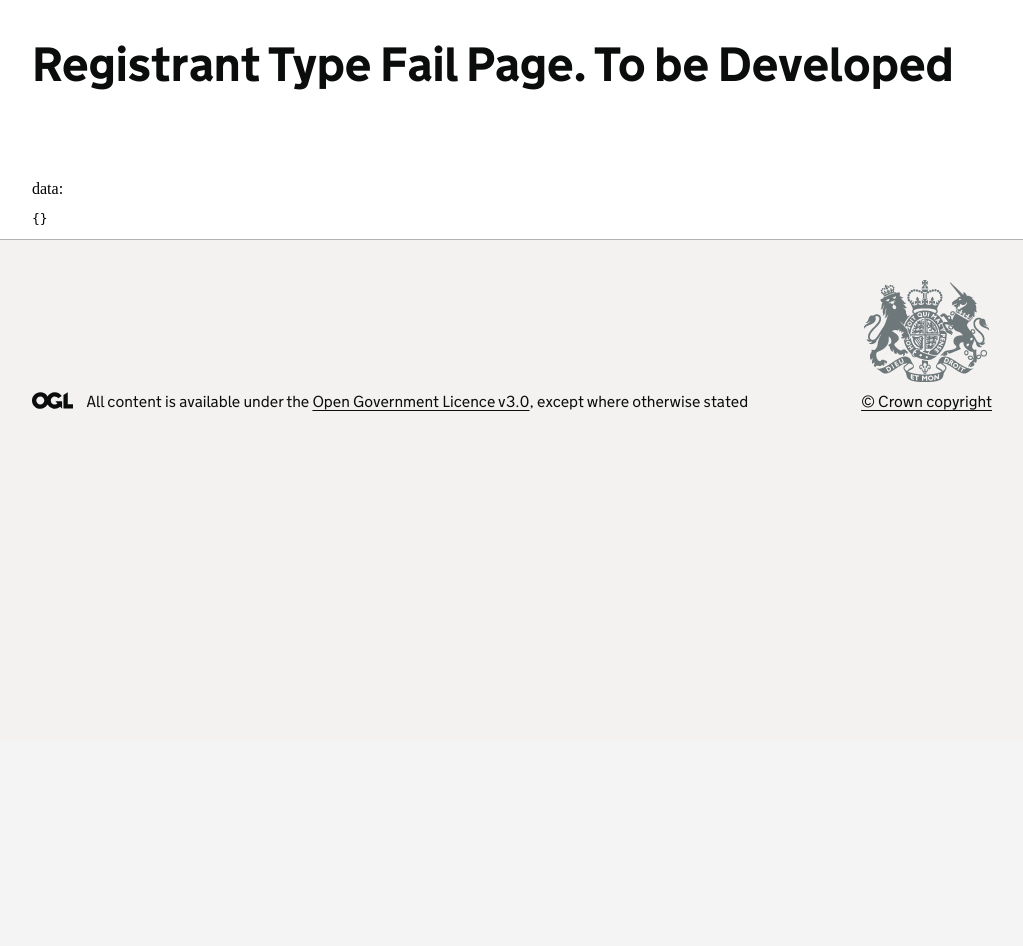
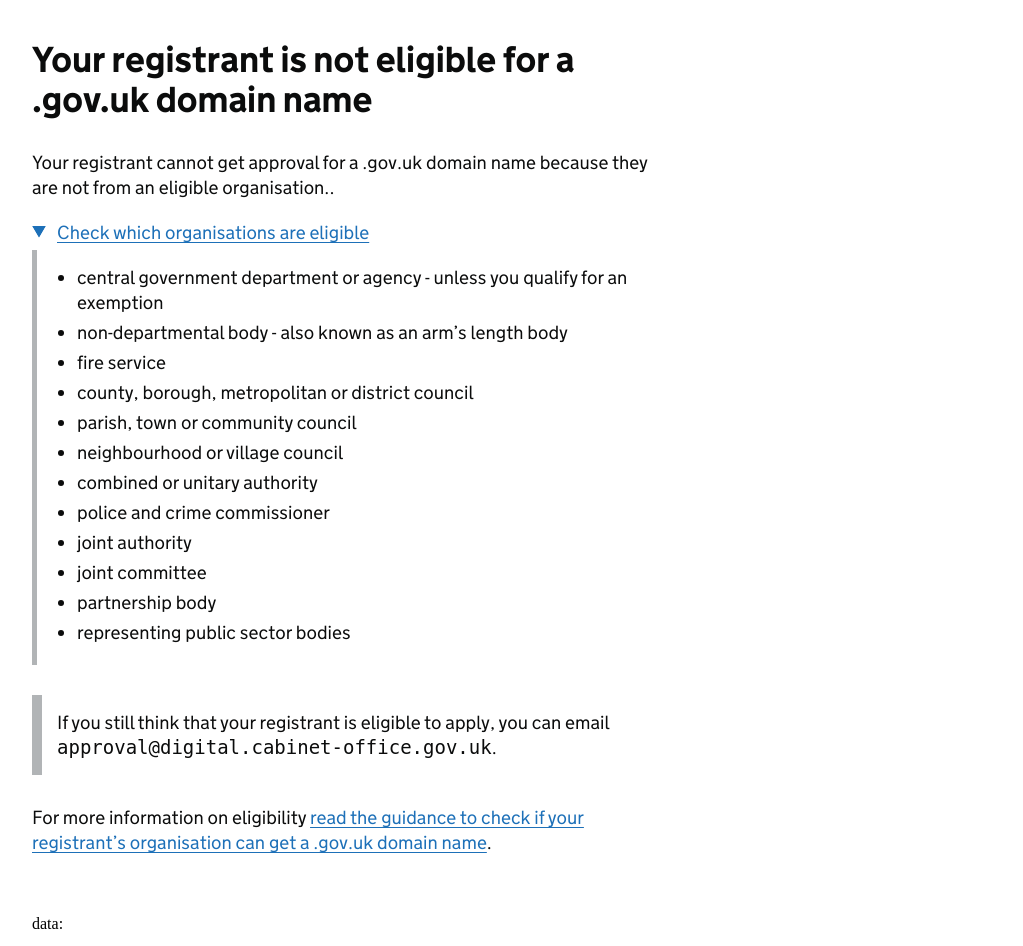
Before and after one commit to co-cddo/domains-register-a-govuk-domain, a Django app: page /registrant_type_fail/ in a window 1280 px wide. Shown: the part 60-1006 px from the top of the page, without its empty margins (128-1151 px from the left). Before the commit the page ends 471 px from the top, so only its background shows below. Run offline with Django 4.2, Linux system fonts and the light colour scheme.

Commit message:
Add the content of the registrant type fail page

```diff
--- a/request_a_govuk_domain/request/templates/registrant_type_fail.html
+++ b/request_a_govuk_domain/request/templates/registrant_type_fail.html
@@ -1,6 +1,55 @@
 {% extends "base.html" %}
+{% load govuk_frontend_django %}
+
+{% block title %}Registrant organisation type fail{% endblock %}
 
 {% block main %}
-    <h1 class="govuk-heading-xl">Registrant Type Fail Page. To be Developed</h1>
 
+
+  {% block content %}
+    <div class="govuk-grid-row">
+      <div class="govuk-grid-column-two-thirds">
+        <h1 class="govuk-heading-l">
+          Your registrant is not eligible for a .gov.uk domain name
+        </h1>
+        <p class="govuk-body">
+          Your registrant cannot get approval for a .gov.uk domain name because they are not from an eligible organisation..
+        </p>
+        <details class="govuk-details" data-module="govuk-details" open="">
+          <summary class="govuk-details__summary">
+            <span class="govuk-details__summary-text">
+              Check which organisations are eligible
+            </span>
+          </summary>
+          <div class="govuk-details__text">
+            <ul class="govuk-list govuk-list--bullet">
+              <li>central government department or agency - unless you qualify for an exemption</li>
+              <li>non-departmental body - also known as an arm’s length body</li>
+              <li>fire service</li>
+              <li>county, borough, metropolitan or district council</li>
+              <li>parish, town or community council</li>
+              <li>neighbourhood or village council</li>
+              <li>combined or unitary authority</li>
+              <li>police and crime commissioner</li>
+              <li>joint authority</li>
+              <li>joint committee</li>
+              <li>partnership body</li>
+              <li>representing public sector bodies</li>
+            </ul>
+
+
+          </div>
+        </details>
+
+        <div class="govuk-inset-text">
+          If you still think that your registrant is eligible to apply, you can email <code>approval@digital.cabinet-office.gov.uk</code>.
+        </div>
+
+
+        <p class="govuk-body">
+          For more information on eligibility <a href="https://www.gov.uk/guidance/check-if-your-organisation-can-get-a-govuk-domain-name" class="govuk-link">read the guidance to check if your registrant’s organisation can get a .gov.uk domain name</a>.
+        </p>
+      </div>
+    </div>
+  {% endblock %}
 {% endblock %}
```
